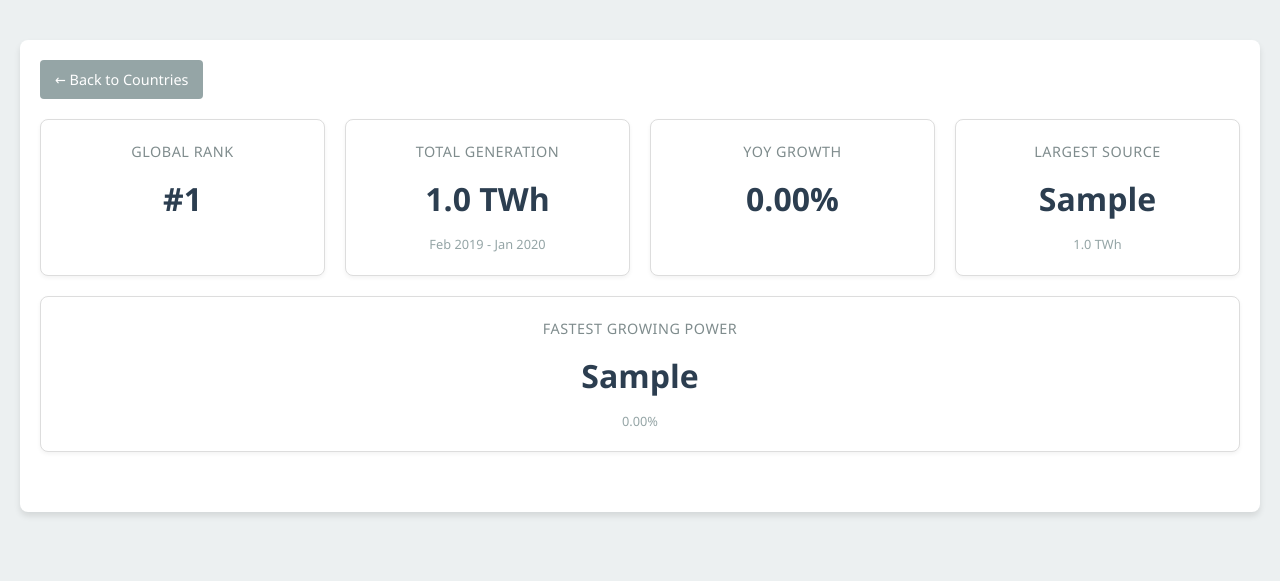
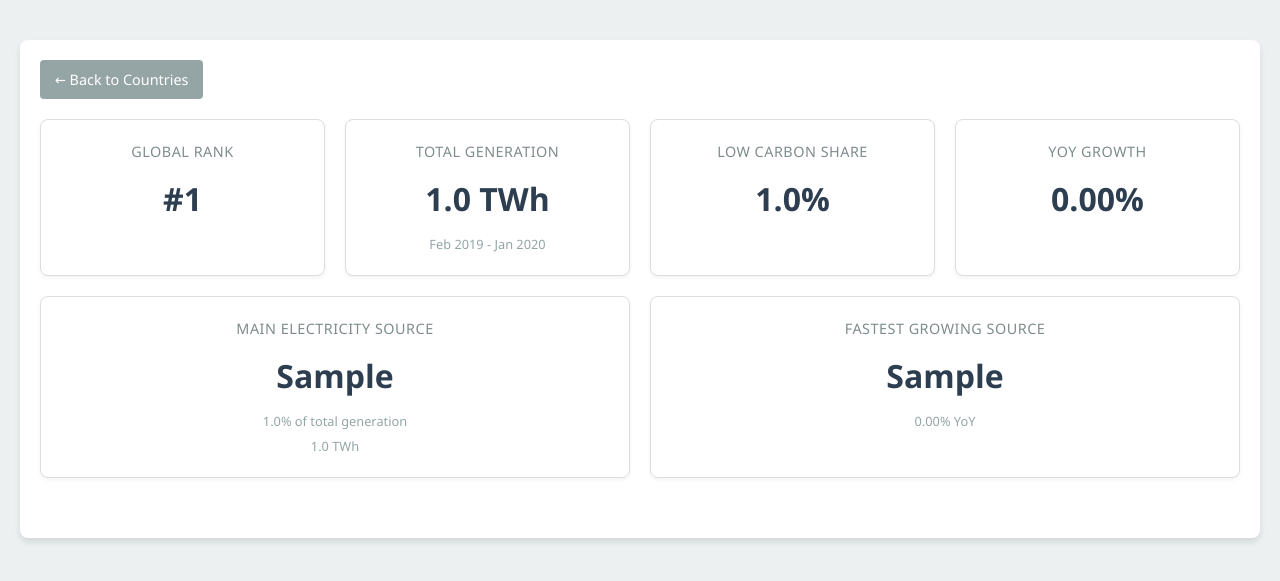
Before and after one commit to jarthorn/energy-stats, a Django app: page /countries/000/ in a window 1280 px wide. Shown: the part 128-709 px from the top of the page. Run offline with Django 5.2, Linux system fonts and the light colour scheme; tables that the repository leaves empty hold one stand-in row (values such as "Sample post").

Commit message:
Polish on country detail gauges

```diff
--- a/core/templates/core/country_detail.html
+++ b/core/templates/core/country_detail.html
@@ -177,6 +177,14 @@
                 <span class="tooltiptext">Sum of electricity generation in the most recent 12 months.</span>
             </div>
 
+            <!-- Low Carbon Share -->
+            <div class="gauge-card tooltip">
+                <div class="gauge-label">Low Carbon Share</div>
+                <div class="gauge-value">{{ country.low_carbon_pct|floatformat:1 }}%</div>
+                <span class="tooltiptext">Percentage of this country's electricity supplied by low carbon
+                    sources.</span>
+            </div>
+
             <!-- YoY Growth -->
             <div class="gauge-card tooltip">
                 <div class="gauge-label">YoY Growth</div>
@@ -189,8 +197,12 @@
 
             <!-- Largest Source -->
             <div class="gauge-card tooltip">
-                <div class="gauge-label">Largest Source</div>
-                <div class="gauge-value">{{ largest_source.fuel.type|default:"N/A" }}</div>
+                <div class="gauge-label">Main Electricity Source</div>
+                <div class="gauge-value">
+                    {{ largest_source.fuel.type|default:"N/A" }}
+                </div>
+                <div class="gauge-subtext">{{ largest_source.share|floatformat:"1g" }}% of total generation</div>
+
                 {% if largest_source %}
                 <div class="gauge-subtext">{{ largest_source.generation_latest_12_months|floatformat:"1g" }} TWh</div>
                 {% endif %}
@@ -200,12 +212,12 @@
 
             <!-- Fastest Growing Source -->
             <div class="gauge-card tooltip">
-                <div class="gauge-label">Fastest Growing Power</div>
+                <div class="gauge-label">Fastest Growing Source</div>
                 <div class="gauge-value">{{ fastest_growing_source.fuel.type|default:"N/A" }}</div>
                 {% if fastest_growing_pct is not None %}
                 <div
                     class="gauge-subtext {% if fastest_growing_pct > 0 %}positive{% elif fastest_growing_pct < 0 %}negative{% endif %}">
-                    {% if fastest_growing_pct > 0 %}+{% endif %}{{ fastest_growing_pct|floatformat:2 }}%
+                    {% if fastest_growing_pct > 0 %}+{% endif %}{{ fastest_growing_pct|floatformat:2 }}% YoY
                 </div>
                 {% endif %}
                 <span class="tooltiptext">The power source with the highest year-over-year growth rate over the past 12
```
